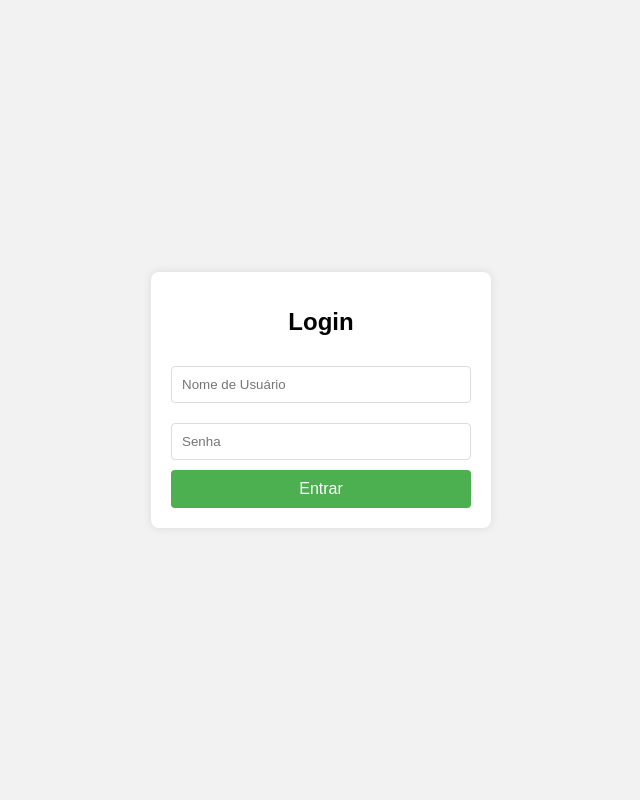
After one commit to vitor-dev-linux/Sistema-de-Gerenciamento-de-Caixa-de-Supermercado, a Django app: page /login/ in a window 1280 px wide. The commit adds this page. Shown: the whole page, without its empty margins (319-959 px from the left). Run offline with Django 3.2, Linux system fonts and the light colour scheme.

Commit message:
Tela Inicial e Tela de Login

```diff
--- /dev/null
+++ b/MLV_SuperMercado/app/helloapp/templates/helloapp/login.html
@@ -0,0 +1,71 @@
+<!DOCTYPE html>
+<html lang="en">
+<head>
+    <meta charset="UTF-8">
+    <meta name="viewport" content="width=device-width, initial-scale=1.0">
+    <title>Login</title>
+    {% load static %}
+    <link rel="stylesheet" href="{% static 'css/login.css' %}">
+    <style>
+        body {
+            font-family: Arial, sans-serif;
+            background-color: #f2f2f2;
+            display: flex;
+            justify-content: center;
+            align-items: center;
+            height: 100vh;
+            margin: 0;
+        }
+        .login-container {
+            background-color: #fff;
+            padding: 20px;
+            border-radius: 8px;
+            box-shadow: 0 0 10px rgba(0, 0, 0, 0.1);
+            width: 300px;
+            text-align: center;
+        }
+        .login-container h1 {
+            margin-bottom: 20px;
+            font-size: 24px;
+        }
+        .login-container input {
+            width: 100%;
+            padding: 10px;
+            margin: 10px 0;
+            border: 1px solid #ddd;
+            border-radius: 4px;
+        }
+        .login-container button {
+            width: 100%;
+            padding: 10px;
+            background-color: #4CAF50;
+            color: #fff;
+            border: none;
+            border-radius: 4px;
+            cursor: pointer;
+            font-size: 16px;
+        }
+        .login-container button:hover {
+            background-color: #45a049;
+        }
+        .error {
+            color: red;
+            margin-top: 10px;
+        }
+    </style>
+</head>
+<body>
+    <div class="login-container">
+        <h1>Login</h1>
+        <form method="post" action="{% url 'login' %}">
+            {% csrf_token %}
+            <input type="text" name="username" placeholder="Nome de Usuário" required>
+            <input type="password" name="password" placeholder="Senha" required>
+            <button type="submit">Entrar</button>
+        </form>
+        {% if error %}
+            <p class="error">{{ error }}</p>
+        {% endif %}
+    </div>
+</body>
+</html>
--- a/MLV_SuperMercado/app/helloapp/urls.py
+++ b/MLV_SuperMercado/app/helloapp/urls.py
@@ -3,4 +3,5 @@ from helloapp import views
 
 urlpatterns = [
     path('', views.hello_world, name='hello_world'),
+    path('login/', views.login_view, name='login'),
 ]
--- a/MLV_SuperMercado/app/helloapp/views.py
+++ b/MLV_SuperMercado/app/helloapp/views.py
@@ -3,3 +3,6 @@ from django.shortcuts import render
 # Create your views here.
 def hello_world(request):
     return render(request, 'helloapp/hello_world.html', {})
+
+def login_view(request):
+    return render(request, 'helloapp/login.html')
--- /dev/null
+++ b/MLV_SuperMercado/app/static/css/login.css
@@ -0,0 +1,53 @@
+body {
+    font-family: Arial, sans-serif;
+    background-color: #f2f2f2;
+    display: flex;
+    justify-content: center;
+    align-items: center;
+    height: 100vh; /* Ocupa toda a altura da tela */
+    margin: 0;
+}
+
+.login-container {
+    background-color: #fff;
+    padding: 20px;
+    border-radius: 8px;
+    box-shadow: 0 0 10px rgba(0, 0, 0, 0.1);
+    width: 100%; /* Ocupa toda a largura disponível */
+    max-width: 400px; /* Largura máxima do contêiner */
+    text-align: center;
+}
+
+.login-container h1 {
+    margin-bottom: 20px;
+    font-size: 24px;
+}
+
+.login-container input {
+    width: 100%;
+    padding: 12px;
+    margin: 10px 0;
+    border: 1px solid #ddd;
+    border-radius: 4px;
+    box-sizing: border-box; /* Garantir que padding não aumente a largura total */
+}
+
+.login-container button {
+    width: 100%;
+    padding: 12px;
+    background-color: #4CAF50;
+    color: #fff;
+    border: none;
+    border-radius: 4px;
+    cursor: pointer;
+    font-size: 16px;
+}
+
+.login-container button:hover {
+    background-color: #45a049;
+}
+
+.error {
+    color: red;
+    margin-top: 10px;
+}
```
Also changed, not shown: MLV_SuperMercado/app/helloapp/templates/helloapp/hello_world.html (+20 -0 lines).
